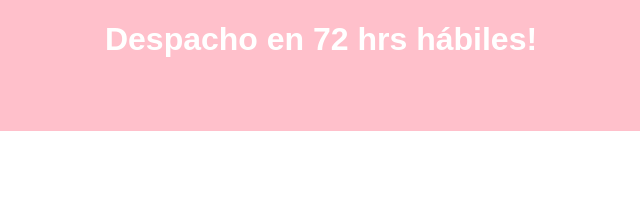
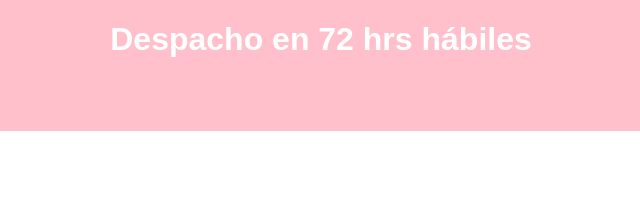
Before and after one commit to MCoteAR/Desafio-Grid, a plain HTML site: page index.html in a window 1280 px wide. Shown: the top 198 px of the page, 319-959 px from the left. Drawn offline with Linux system fonts and the light colour scheme.

Commit message:
Actualizar index.html con los últimos cambios

```diff
--- a/index.html
+++ b/index.html
@@ -11,7 +11,7 @@
 <body>
     <div class="container">
         <header class="header">
-            <h1>Despacho en 72 hrs hábiles!</h1>
+            <h1>Despacho en 72 hrs hábiles</h1>
 
         </header>
 
```
